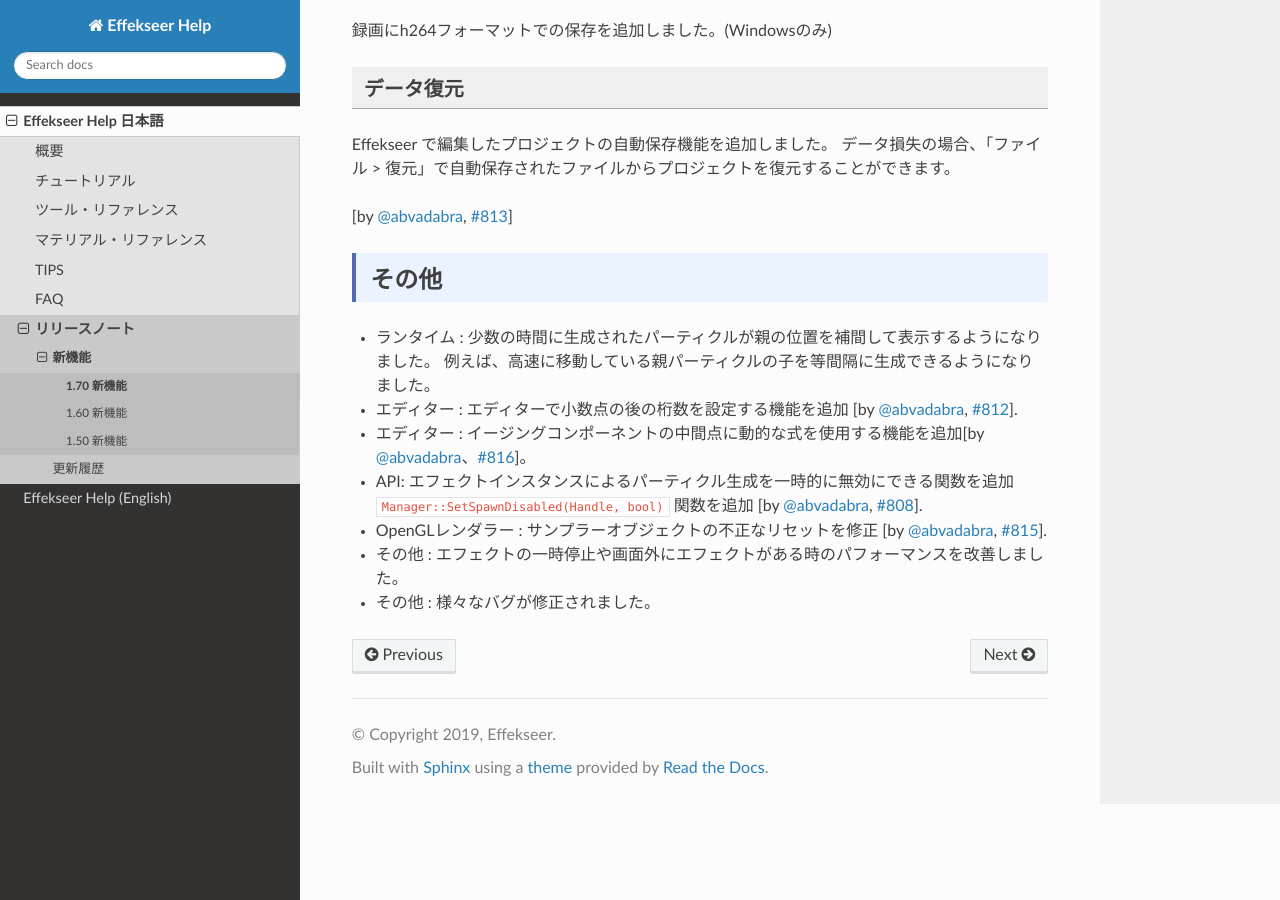
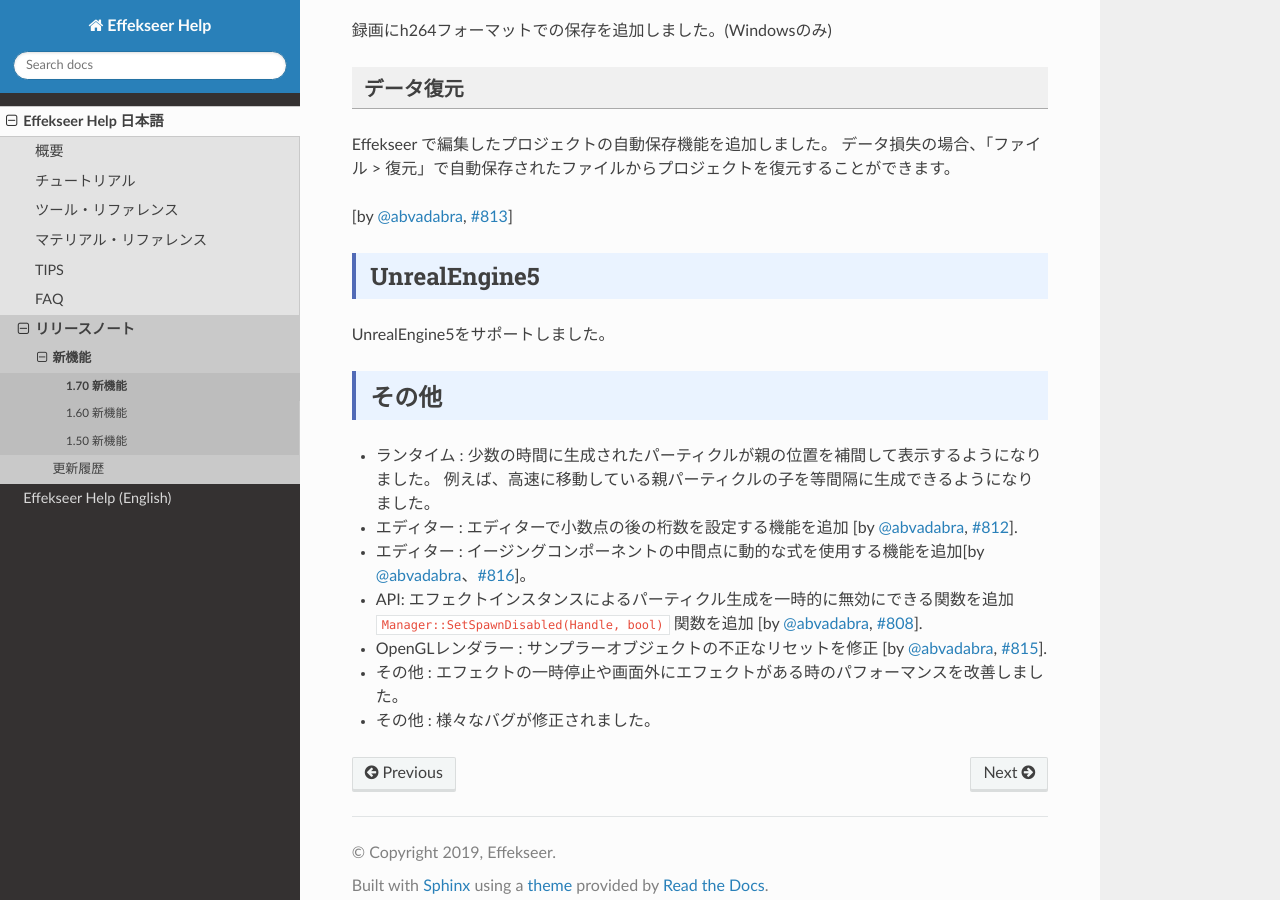
Before and after one commit to effekseer/docs_tool, a Sphinx documentation site: the page built from source/ja/ReleaseNotes/170.md, in a window 1280 px wide and 900 px high, scrolled down 2842 px. Built offline with Sphinx 7.4.7 and the Read the Docs theme 2.0.0, drawn with Linux system fonts in a browser that asks for light colours; nearby versions of some CDN libraries; library files that are not in the unit come from our copies.

Commit message:
Documentation work

```diff
--- a/source/ja/ReleaseNotes/170.md
+++ b/source/ja/ReleaseNotes/170.md
@@ -78,6 +78,10 @@ Effekseer で編集したプロジェクトの自動保存機能を追加しま
 
 [by [@abvadabra](https://github.com/abvadabra), [#813](https://github.com/effekseer/Effekseer/pull/813)]
 
+## UnrealEngine5
+
+UnrealEngine5をサポートしました。
+
 ## その他
 
 - ランタイム : 少数の時間に生成されたパーティクルが親の位置を補間して表示するようになりました。
```
Also changed, not shown: source/en/ReleaseNotes/170.md (+3 -0 lines).
